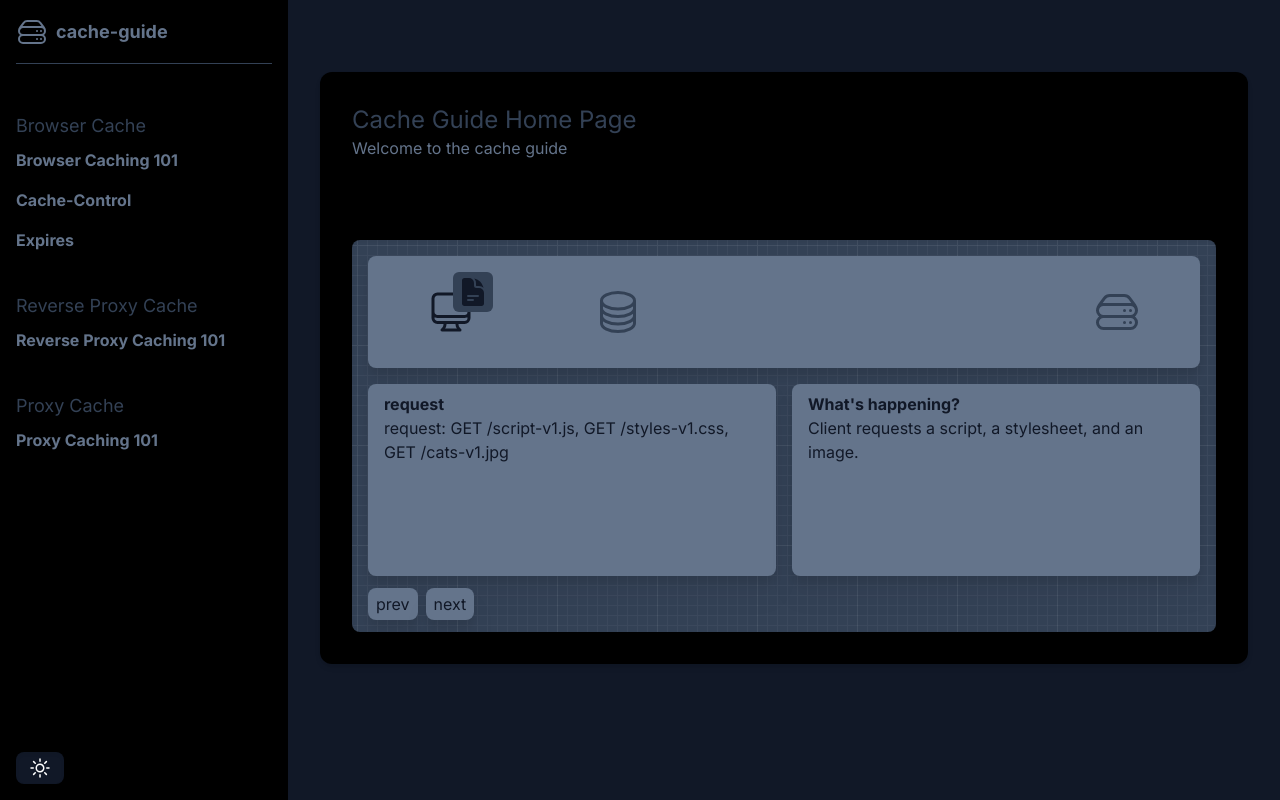
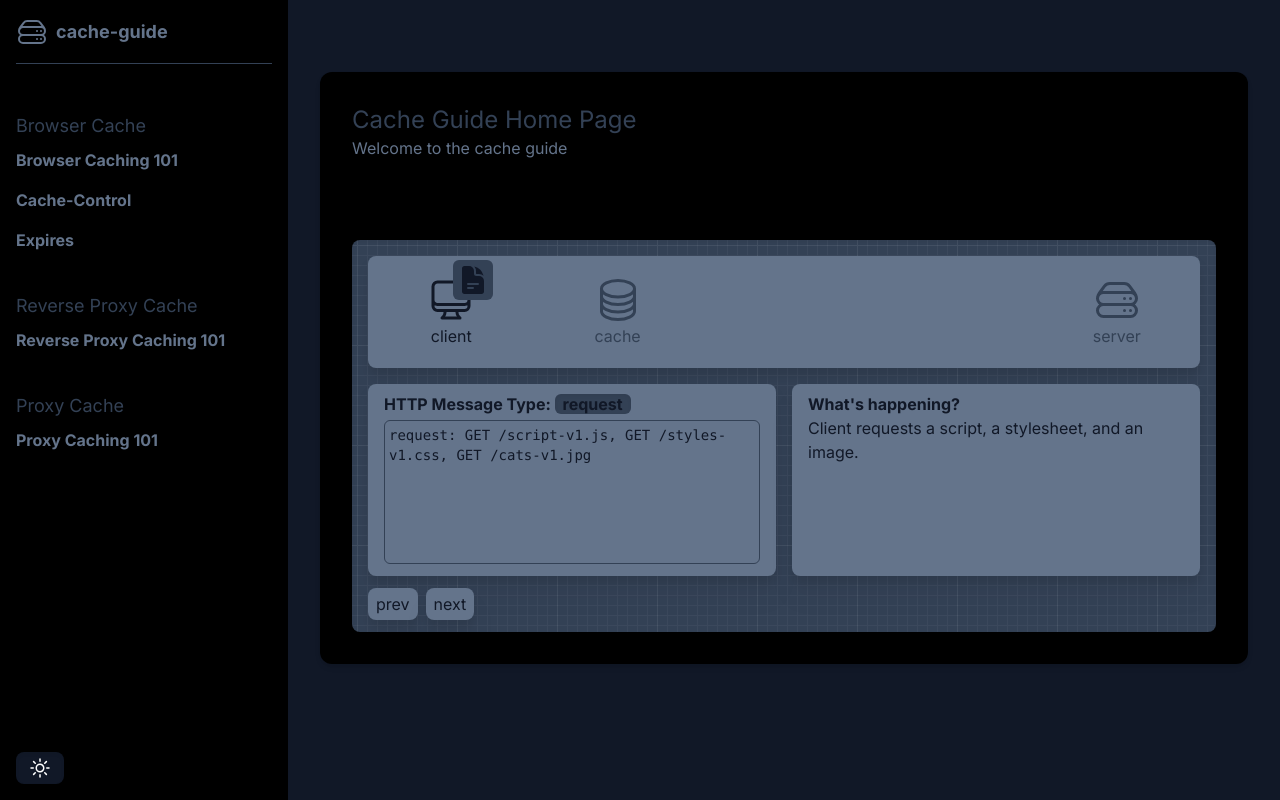
Before and after one commit to dev-cameron/cache-guide, a Next.js app: page / in a window 1280 px wide. Built offline with nearby package versions, Linux system fonts and the light colour scheme.

Commit message:
Additional styling to VisualizerContainer

```diff
--- a/src/app/globals.css
+++ b/src/app/globals.css
@@ -18,6 +18,8 @@
   .light {
     --neutral-bg: white;
     --neutral: #888c93;
+    /* --neutral-accent: #4d525d;
+    --neutral-contrast: #e2e3e4; */
     --neutral-accent: #e2e3e4;
     --neutral-contrast: #4d525d;
     --accent: #16a34a;
--- a/src/ui/VisualizerContainer.tsx
+++ b/src/ui/VisualizerContainer.tsx
@@ -106,29 +106,38 @@ const AnimBox: React.FC<AnimBoxProps> = ({ activeNode, activeFrame, activeScenar
       </div>
       {/* "relative flex items-center w-full h-20 text-neutral-contrast" */}
       <div className="relative flex items-center w-full h-20 text-neutral-contrast">
-        <div ref={clientRef} className={clsx("flex justify-center basis-1/5", {
+        <div ref={clientRef} className={clsx("flex flex-col items-center justify-center basis-1/5", {
           "text-neutral-accent": activeNode === "clientRef", 'text-neutral': activeNode !== 'clientRef'
         })}>
           <svg xmlns="http://www.w3.org/2000/svg" fill="none" viewBox="0 0 24 24" stroke-width="1.5" stroke="currentColor" className="w-12 h-12">
             <path stroke-linecap="round" stroke-linejoin="round" d="M9 17.25v1.007a3 3 0 01-.879 2.122L7.5 21h9l-.621-.621A3 3 0 0115 18.257V17.25m6-12V15a2.25 2.25 0 01-2.25 2.25H5.25A2.25 2.25 0 013 15V5.25m18 0A2.25 2.25 0 0018.75 3H5.25A2.25 2.25 0 003 5.25m18 0V12a2.25 2.25 0 01-2.25 2.25H5.25A2.25 2.25 0 013 12V5.25" />
           </svg>
+          <div>
+            client
+          </div>
         </div>
-        <div ref={cacheRef} className={clsx("flex justify-center basis-1/5", {
+        <div ref={cacheRef} className={clsx("flex flex-col items-center justify-center basis-1/5", {
           "text-neutral-accent": activeNode === "cacheRef", 'text-neutral': activeNode !== 'cacheRef'
         })}>
           <svg xmlns="http://www.w3.org/2000/svg" fill="none" viewBox="0 0 24 24" stroke-width="1.5" stroke="currentColor" className="w-12 h-12">
             <path stroke-linecap="round" stroke-linejoin="round" d="M20.25 6.375c0 2.278-3.694 4.125-8.25 4.125S3.75 8.653 3.75 6.375m16.5 0c0-2.278-3.694-4.125-8.25-4.125S3.75 4.097 3.75 6.375m16.5 0v11.25c0 2.278-3.694 4.125-8.25 4.125s-8.25-1.847-8.25-4.125V6.375m16.5 0v3.75m-16.5-3.75v3.75m16.5 0v3.75C20.25 16.153 16.556 18 12 18s-8.25-1.847-8.25-4.125v-3.75m16.5 0c0 2.278-3.694 4.125-8.25 4.125s-8.25-1.847-8.25-4.125" />
           </svg>
+          <div>
+            cache
+          </div>
         </div>
         <div className="flex justify-center basis-2/5"></div>
-        <div ref={serverRef} className={clsx("flex justify-center basis-1/5", {
+        <div ref={serverRef} className={clsx("flex flex-col items-center justify-center basis-1/5", {
           "text-neutral-accent": activeNode === "serverRef", 'text-neutral': activeNode !== 'serverRef'
         })}>
           <svg xmlns="http://www.w3.org/2000/svg" fill="none" viewBox="0 0 24 24" stroke-width="1.5" stroke="currentColor" className="w-12 h-12">
             <path stroke-linecap="round" stroke-linejoin="round" d="M5.25 14.25h13.5m-13.5 0a3 3 0 01-3-3m3 3a3 3 0 100 6h13.5a3 3 0 100-6m-16.5-3a3 3 0 013-3h13.5a3 3 0 013 3m-19.5 0a4.5 4.5 0 01.9-2.7L5.737 5.1a3.375 3.375 0 012.7-1.35h7.126c1.062 0 2.062.5 2.7 1.35l2.587 3.45a4.5 4.5 0 01.9 2.7m0 0a3 3 0 01-3 3m0 3h.008v.008h-.008v-.008zm0-6h.008v.008h-.008v-.008zm-3 6h.008v.008h-.008v-.008zm0-6h.008v.008h-.008v-.008z" />
           </svg>
+          <div>
+            server
+          </div>
         </div>
-        <div className="absolute z-10 bottom-10 text-neutral-accent bg-neutral transition-all duration-300 rounded-md p-1" style={{ left: activeNode==="serverRef" ? `${x-40}px` : `${x+2}px` }}>
+        <div className="absolute z-10 -top-3 text-neutral-accent bg-neutral transition-all duration-300 rounded-md p-1" style={{ left: activeNode==="serverRef" ? `${x-40}px` : `${x+2}px` }}>
           <svg xmlns="http://www.w3.org/2000/svg" viewBox="0 0 24 24" fill="currentColor" className="w-8 h-8">
             <path fill-rule="evenodd" d="M5.625 1.5c-1.036 0-1.875.84-1.875 1.875v17.25c0 1.035.84 1.875 1.875 1.875h12.75c1.035 0 1.875-.84 1.875-1.875V12.75A3.75 3.75 0 0016.5 9h-1.875a1.875 1.875 0 01-1.875-1.875V5.25A3.75 3.75 0 009 1.5H5.625zM7.5 15a.75.75 0 01.75-.75h7.5a.75.75 0 010 1.5h-7.5A.75.75 0 017.5 15zm.75 2.25a.75.75 0 000 1.5H12a.75.75 0 000-1.5H8.25z" clipRule="evenodd" />
             <path d="M12.971 1.816A5.23 5.23 0 0114.25 5.25v1.875c0 .207.168.375.375.375H16.5a5.23 5.23 0 013.434 1.279 9.768 9.768 0 00-6.963-6.963z" />
@@ -144,9 +153,9 @@ const InfoBox: React.FC<InfoBoxProps> = ({ activeScenario, activeFrame }) =>{
     <div className="flex flex-col space-y-4 lg:space-y-0 lg:flex-row lg:space-x-4 w-full rounded-lg py-2 px-2">
       <div className="flex flex-col bg-neutral-contrast h-32 lg:h-48 lg:w-1/2 rounded-lg py-2 px-4 drop-shadow-xl">
         <div className="text-neutral-accent font-bold">
-          { activeScenario.frames[activeFrame].type }
+          HTTP Message Type: <span className="px-2 rounded-md bg-neutral shadow-inner">{ activeScenario.frames[activeFrame].type }</span>
         </div>
-        <div className="text-neutral-accent">
+        <div className="h-full my-1 p-1 border border-neutral rounded-md bg-neutral-contrast text-neutral-accent font-mono text-sm">
         {
           Object.entries(activeScenario.frames[activeFrame].httpObj.headers).map(([key, value]) => (
             <p key={key}>{`${key}: ${value}`}</p>
@@ -157,7 +166,7 @@ const InfoBox: React.FC<InfoBoxProps> = ({ activeScenario, activeFrame }) =>{
       </div>
       <div className="flex flex-col bg-neutral-contrast h-32 lg:h-48 lg:w-1/2 rounded-lg py-2 px-4 drop-shadow-xl">
         <div className="text-neutral-accent font-bold">
-          What's happening?
+          What&apos;s happening?
         </div>
         <div className="text-neutral-accent overflow-y-auto">
           { activeScenario.frames[activeFrame].description }
```
